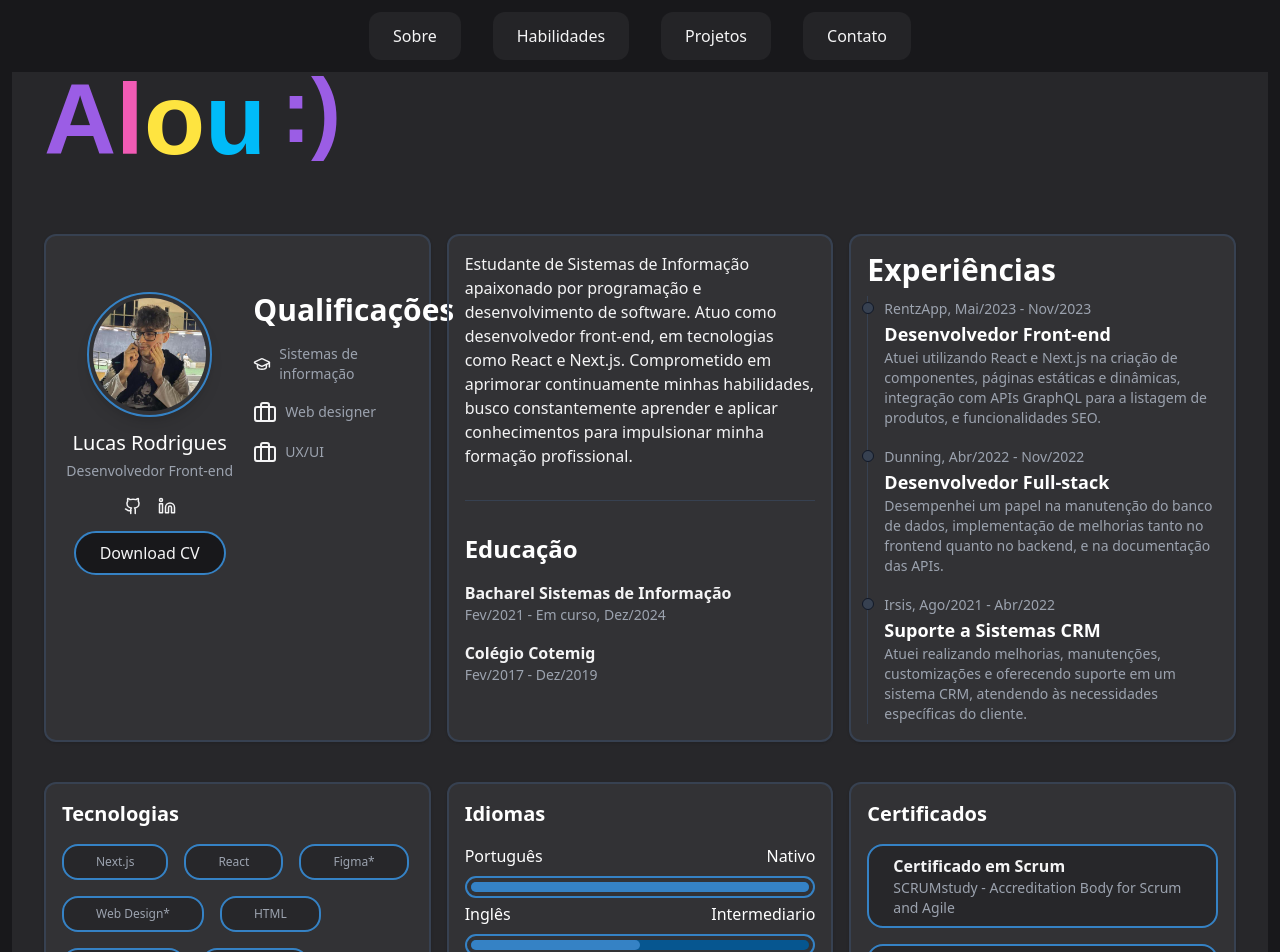
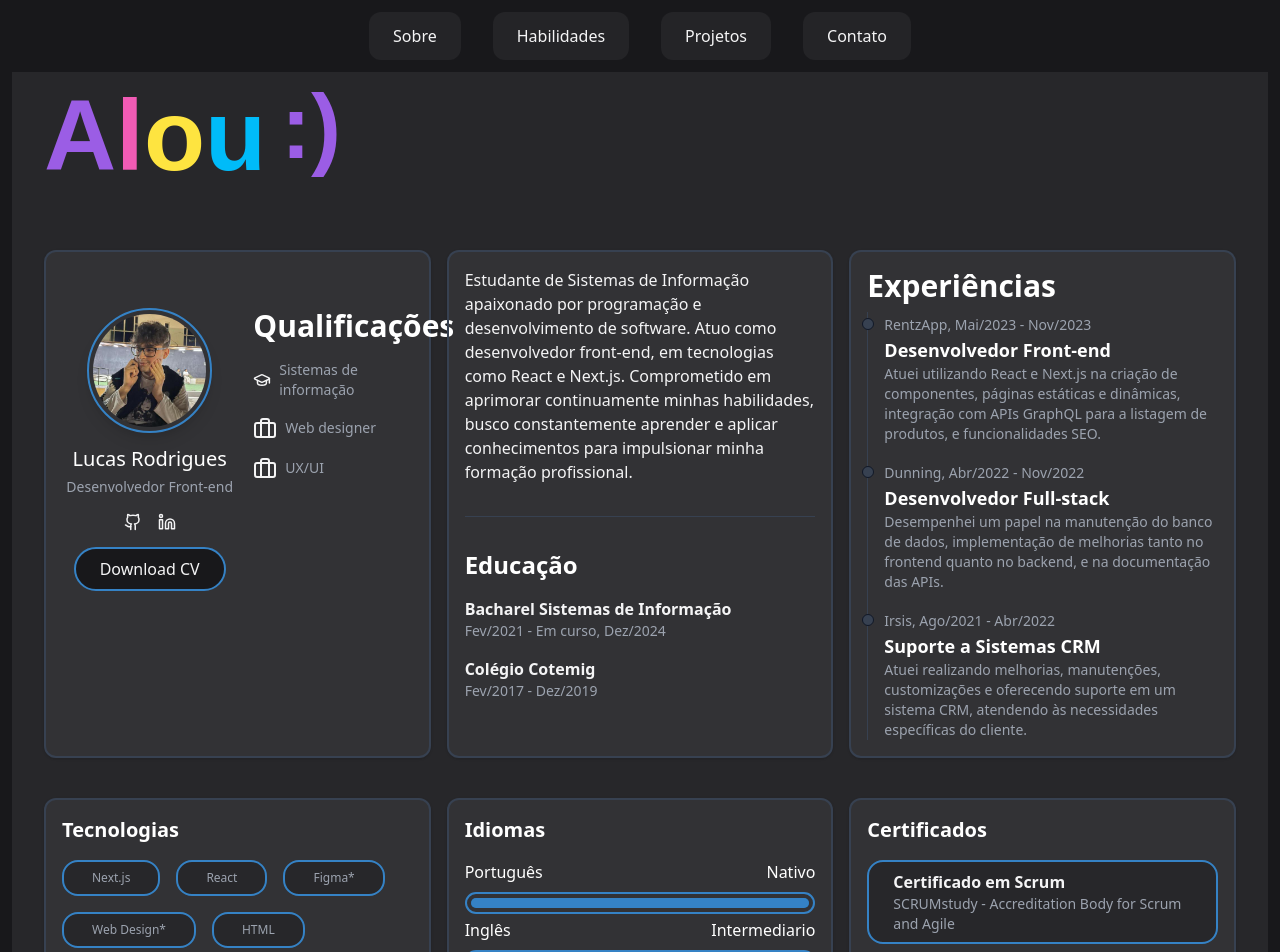
Before and after one commit to rodrigueslucas062/portfolio, a Next.js app: page / in a window 1280 px wide. Shown: the top 952 px of the page. Built offline with nearby package versions, Linux system fonts and the light colour scheme.

Commit message:
💄 Minor layout adjustments

```diff
--- a/src/components/banner/Banner.jsx
+++ b/src/components/banner/Banner.jsx
@@ -9,7 +9,7 @@ const Banner = () => {
 
     return (
         <section className="flex gap-4 my-18">
-            <div className="w-1/2">
+            <div className="w-1/2 mt-4">
                 <div id="text-drop" className={clicked ? 'clicked flex' : ''}>
                     <div className="a">A</div>
                     <div className="l">l</div>
--- a/src/components/habilidades/tags.js
+++ b/src/components/habilidades/tags.js
@@ -17,7 +17,7 @@ const TagsGrid = () => {
       {tags.map((tag, index) => (
         <div
           key={index}
-          className="bg-zinc-800 p-2 px-4 rounded-2xl border-2 border-azul-claro flex items-center justify-center">
+          className="bg-zinc-800 p-2 px-3 rounded-2xl border-2 border-azul-claro flex items-center justify-center">
           <span className="text-xs text-gray-400 px-4">{tag}</span>
         </div>
       ))}
--- a/src/components/sobre/Sobre.jsx
+++ b/src/components/sobre/Sobre.jsx
@@ -4,7 +4,6 @@ import Link from "next/link";
 import Perfil from '../../../public/images/perfil.jpeg'
 
 const Sobre = () => {
-    const avatarUrl = 'https://avatars.githubusercontent.com/u/39422637?s=400&u=b6bddbc97edde098ad4d50599d99479aff0cb6d9&v=4';
     const Curriculo = "/files/LucasRodrigues.pdf"
 
     return (
@@ -13,7 +12,7 @@ const Sobre = () => {
             <div className="md:hidden w-full">
                 <div className="group w-full bg-white/5 rounded-xl shadow border-2 border-gray-700 hover:bg-white/10 p-4">
                     <div className="flex flex-col items-center pt-10">
-                        <Image className="mb-3 rounded-full shadow-lg border-2 p-1 border-azul-claro" src={avatarUrl} alt="Lucas Rodrigues" width={125} height={125} />
+                        <Image className="mb-3 rounded-full shadow-lg border-2 p-1 border-azul-claro" src={Perfil} alt="Lucas Rodrigues" width={125} height={125} />
                         <h5 className="mb-1 text-xl font-medium text-white">Lucas Rodrigues</h5>
                         <span className="text-sm mb-6 text-gray-400">Desenvolvedor Front-end</span>
                         <div className="flex gap-4 mb-4">
```
